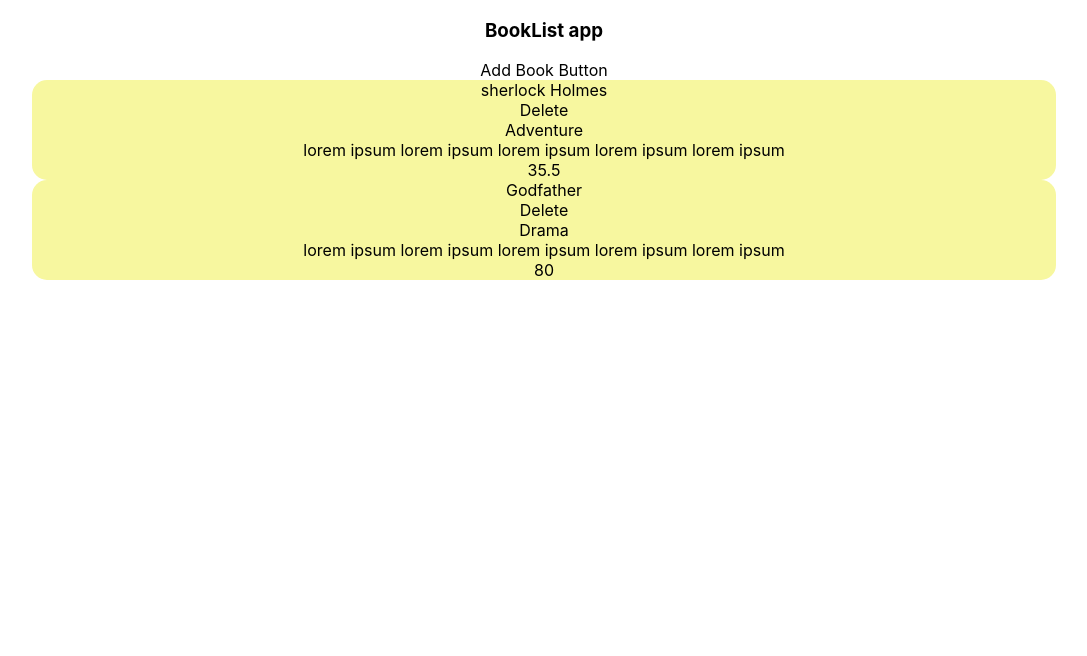
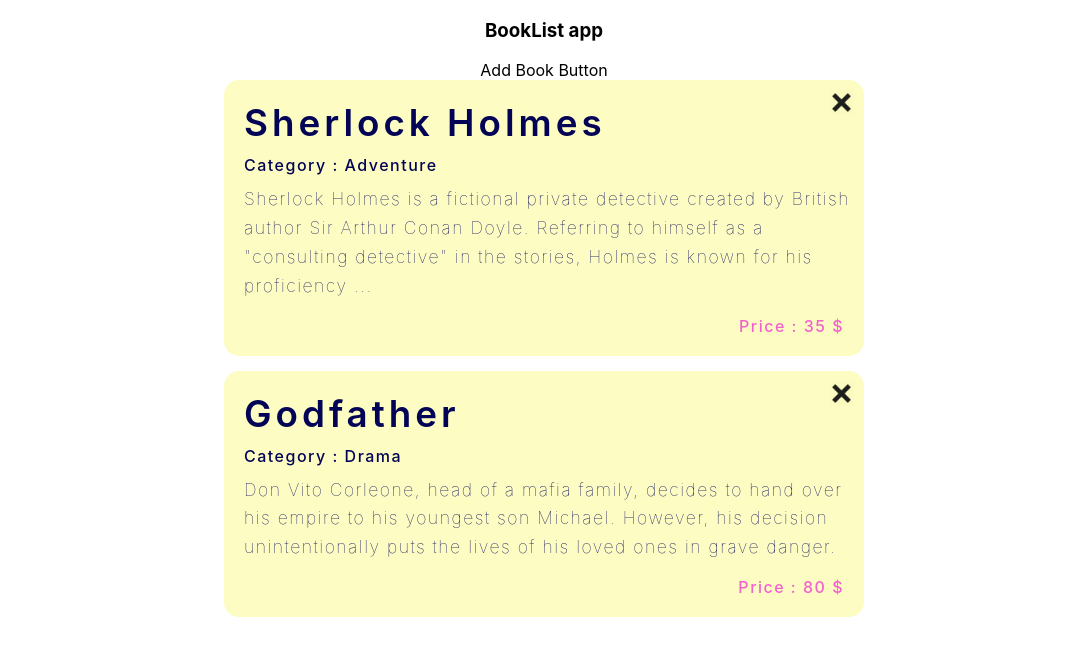
Before and after one commit to Meghanath91/booklist, a React (Create React App) app: page / in a window 1280 px wide. Shown: the top 656 px of the page, without its empty margins (96-1183 px from the left). Built offline with nearby package versions, Linux system fonts and the light colour scheme.

Commit message:
add design to book item

```diff
--- a/src/app/components/BookItem.js
+++ b/src/app/components/BookItem.js
@@ -2,16 +2,19 @@ import React from 'react'
 import { useDispatch } from 'react-redux'
 import { deleteBook } from '../redux/actions'
 import '../../css/bookitem.css'
-
+import deleteBtn from "../../images/delete.webp"
 export default function BookItem({ book }) {
   const dispatch = useDispatch()
   return (
     <div className="bookitem-container">
-      <div className="book-name">{book.name}</div>
-      <div onClick={() => dispatch(deleteBook(book.id))}>Delete</div>
-      <div>{book.category}</div>
-      <div>{book.description}</div>
-      <div>{book.price}</div>
+      <div className="book-name-container">
+        <div className="book-name"> {book.name}</div>
+        <img className="img-del" src={deleteBtn} alt="deletebtn" onClick={() => dispatch(deleteBook(book.id))} />
+      </div>
+
+      <div className="category">Category : {book.category}</div>
+      <div className="desc">{book.description}</div>
+      <div className="price">Price : {book.price} $</div>
     </div>
   )
 }
--- a/src/app/redux/states.js
+++ b/src/app/redux/states.js
@@ -1,16 +1,16 @@
 export let books = [
   {
     id: 1,
-    name: 'sherlock Holmes',
+    name: 'Sherlock Holmes',
     category: 'Adventure',
-    price: 35.5,
-    description: 'lorem ipsum lorem ipsum lorem ipsum lorem ipsum lorem ipsum'
+    price: 35,
+    description: 'Sherlock Holmes is a fictional private detective created by British author Sir Arthur Conan Doyle. Referring to himself as a "consulting detective" in the stories, Holmes is known for his proficiency ...'
   },
   {
     id: 2,
     name: 'Godfather',
     category: 'Drama',
-    price: 80.0,
-    description: 'lorem ipsum lorem ipsum lorem ipsum lorem ipsum lorem ipsum'
+    price: 80,
+    description: 'Don Vito Corleone, head of a mafia family, decides to hand over his empire to his youngest son Michael. However, his decision unintentionally puts the lives of his loved ones in grave danger.'
   }
 ]
--- a/src/css/addbook.css
+++ b/src/css/addbook.css
@@ -1,7 +1,7 @@
 .modal-container {
   background-color: rgb(255, 244, 146);
   padding-bottom: 100px;
-  width: 100%;
+  /* width: 100%; */
   border-radius: 15px;
 }
 .btn {
--- a/src/css/bookitem.css
+++ b/src/css/bookitem.css
@@ -1,6 +1,48 @@
 .bookitem-container {
-  background-color: rgb(247, 247, 159);
-  width: 80%;
+  background-color: rgb(252, 252, 195);
+  width: 50%;
   margin: auto;
   border-radius: 15px;
+  margin-bottom: 15px;
+  text-align: left;
+  color: rgb(4, 4, 87);
+  letter-spacing: 1.5px;
 }
+.book-name-container {
+  display: flex;
+  justify-content: space-between;
+}
+.img-del {
+  width: 25px;
+  height: 25px;
+  padding-right: 10px;
+  padding-top: 10px;
+}
+.book-name {
+  padding-left: 20px;
+  padding-top: 20px;
+  font-size: 2.3rem;
+  font-weight: 600;
+  letter-spacing: 4px;
+}
+.desc,
+.category {
+  padding-left: 20px;
+  padding-top: 10px;
+}
+.price {
+  color: rgb(243, 97, 207);
+  font-weight: 500;
+  text-align: right;
+  padding-right: 20px;
+  padding-bottom: 20px;
+  padding-top: 15px;
+}
+.category {
+  font-weight: 500;
+}
+.desc {
+  font-weight: lighter;
+  line-height: 1.8rem;
+  font-size: 1.1rem;
+}
```
Also changed, not shown: src/images/delete.webp (added), 1 other file (tests, documents, lock files or other folders).
